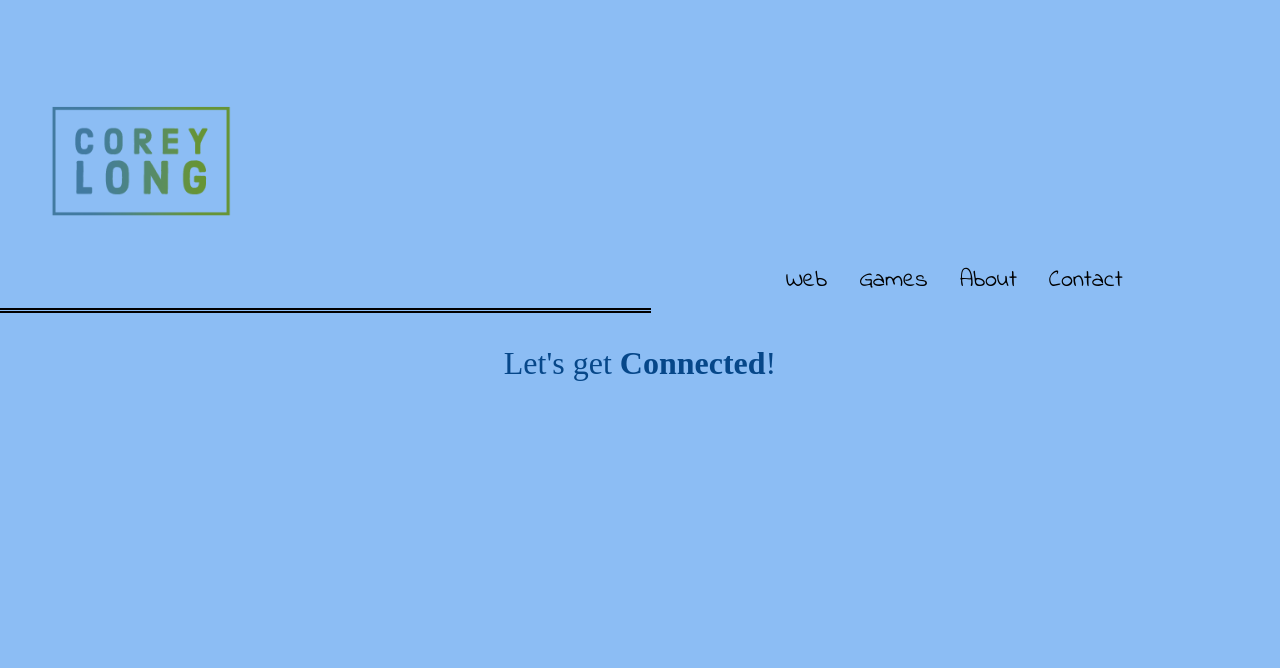
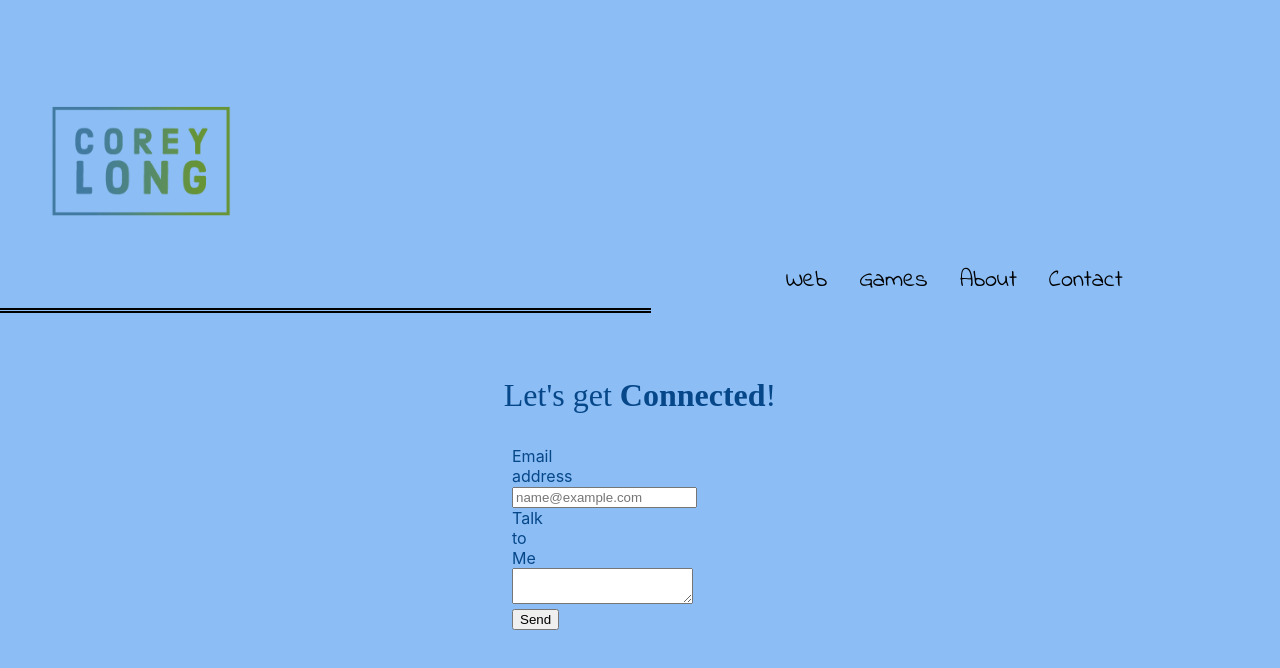
Before and after one commit to CoreyLongDev/website, a React (Create React App) app: page /contact in a window 1280 px wide. Shown: the top 668 px of the page. Built offline with nearby package versions, Linux system fonts and the light colour scheme; a web font is replaced by a local one.

Commit message:
basic contact form completed

```diff
--- a/src/App.css
+++ b/src/App.css
@@ -42,4 +42,10 @@ body {
   font-family: 'Rubik Marker Hatch', cursive;
   text-align: center;
   font-size: 32px;
+  padding-top: 2rem;
 }
+.contactContainer {
+display: block;
+margin-left: 40%;
+margin-right: 60%;
+}
--- a/src/Pages/Contact.js
+++ b/src/Pages/Contact.js
@@ -1,11 +1,24 @@
 import React from "react";
 import '../App.css'
-import { Form, Container } from "react-bootstrap";
+import { Form, Container, InputGroup, Button } from "react-bootstrap";
 
 const Contact = () => {
-    return(
+    return (
         <>
             <p id="topMessage">Let's get <strong>Connected</strong>!</p>
+            <Container className="contactContainer">
+                <Form>
+                    <Form.Group className="mb-3" controlId="email">
+                        <Form.Label>Email address</Form.Label>
+                        <Form.Control type="email" placeholder="name@example.com" required />
+                    </Form.Group>
+                    <InputGroup>
+                        <InputGroup.Text>Talk to Me</InputGroup.Text>
+                        <Form.Control as="textarea" aria-label="With textarea" required/>
+                    </InputGroup>
+                    <Button variant="outline-info" size="lg" value="Submit">Send</Button>
+                </Form>
+            </Container>
         </>
     )
 }
```
